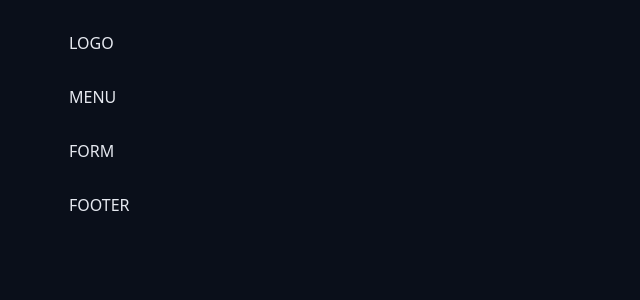
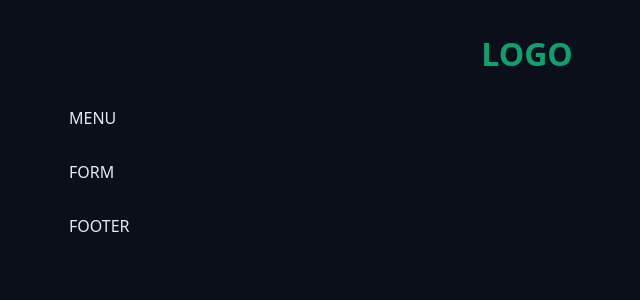
Before and after one commit to pablodesenvolvimento/chronos-pomodoro, a React (Vite) app: page / in a window 1280 px wide. Shown: the top 300 px of the page, without its empty margins (113-753 px from the left). Built offline with nearby package versions, Linux system fonts and the light colour scheme.

Commit message:
Movendo o Container para seu próprio React Component

```diff
--- a/src/App.tsx
+++ b/src/App.tsx
@@ -1,31 +1,25 @@
 import './styles/theme.css'
 import './styles/global.css'
+import { Container } from './components/Container';
+import { Heading } from './components/Heading';
 
 
 export function App() {
     return <>
-        <div className='container'>
-            <div className="content">
-                <section>LOGO</section>
-            </div>
-        </div>
+        <Container>
+            <Heading>LOGO</Heading>
+        </Container>
 
-        <div className='container'>
-            <div className="content">
-                <section>MENU</section>
-            </div>
-        </div>
+        <Container>
+            <section>MENU</section>
+        </Container>
 
-        <div className='container'>
-            <div className="content">
-                <section>FORM</section>
-            </div>
-        </div>
+        <Container>
+            <section>FORM</section>
+        </Container>
 
-        <div className='container'>
-            <div className="content">
-                <section>FOOTER</section>
-            </div>
-        </div>
+        <Container>
+            <section>FOOTER</section>
+        </Container>
     </>;
 }
--- /dev/null
+++ b/src/components/Container.module.css
@@ -0,0 +1,12 @@
+.container {
+    max-width: 98rem;
+    margin: 0 auto;
+}
+
+.container-fluid {
+    max-width: auto;
+}
+
+.content {
+    margin: 3.2rem;
+}
--- /dev/null
+++ b/src/components/Container.tsx
@@ -0,0 +1,15 @@
+import styles from './Container.module.css';
+
+type ContainerProps = {
+    children: React.ReactNode
+}
+
+export function Container({ children }: ContainerProps) {
+    return (
+        <div className={styles.container}>
+            <div className={styles.content}>
+                {children}
+            </div>
+        </div>
+    )
+}
--- a/src/components/Heading.module.css
+++ b/src/components/Heading.module.css
@@ -1,3 +1,6 @@
 .heading {
-    background: brown;
+    display: flex;
+    align-items: center;
+    justify-content: center;
+    gap: 2.4rem;
 }
--- a/src/components/Heading.tsx
+++ b/src/components/Heading.tsx
@@ -1,5 +1,9 @@
-import styles from "./Heading.module.css";
+import styles from './Heading.module.css';
 
-export function Heading() {
-    return <h1 className={styles.heading}>Olá mundo</h1>
+type HeadingProps = {
+    children: React.ReactNode;
+};
+
+export function Heading({ children }: HeadingProps) {
+    return <h1 className={styles.heading}>{children}</h1>;
 }
--- a/src/styles/global.css
+++ b/src/styles/global.css
@@ -20,16 +20,3 @@
 h1 {
     color: var(--primary);
 }
-
-.container {
-    max-width: 98rem;
-    margin: 0 auto;
-}
-
-.container-fluid {
-    max-width: auto;
-}
-
-.content {
-    margin: 3.2rem;
-}
```
